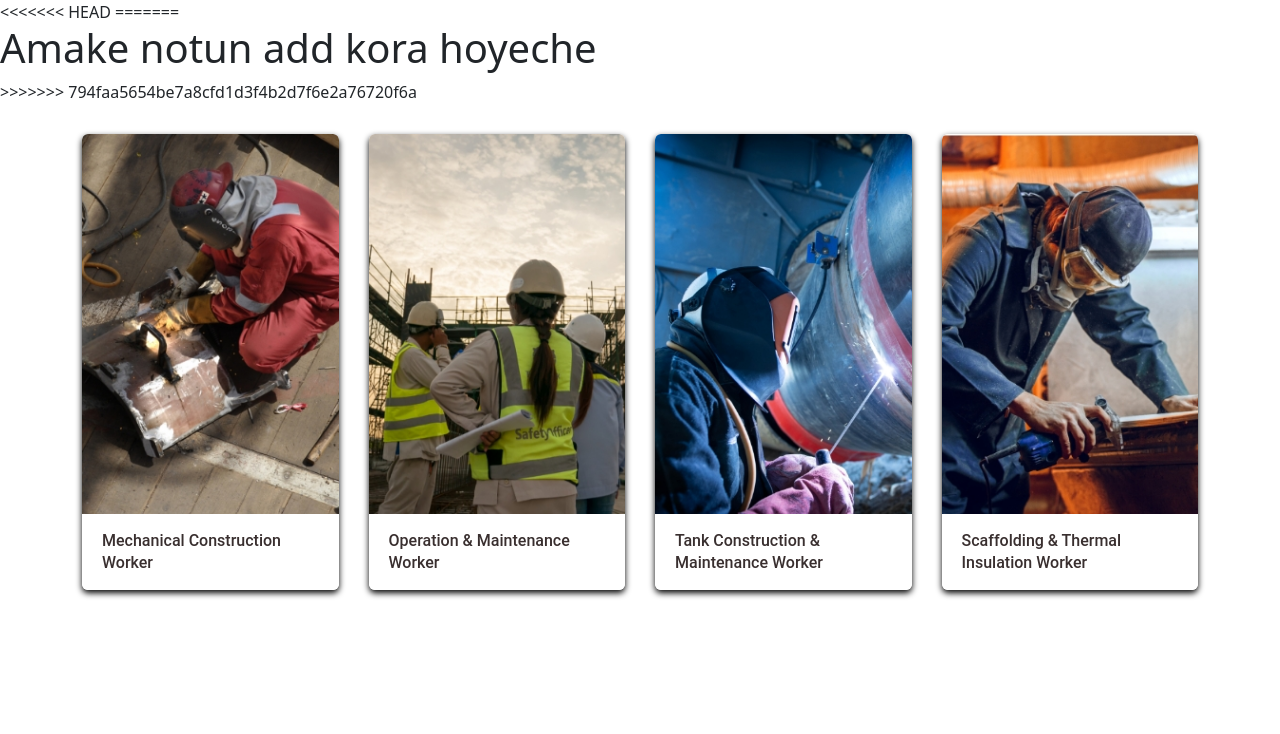
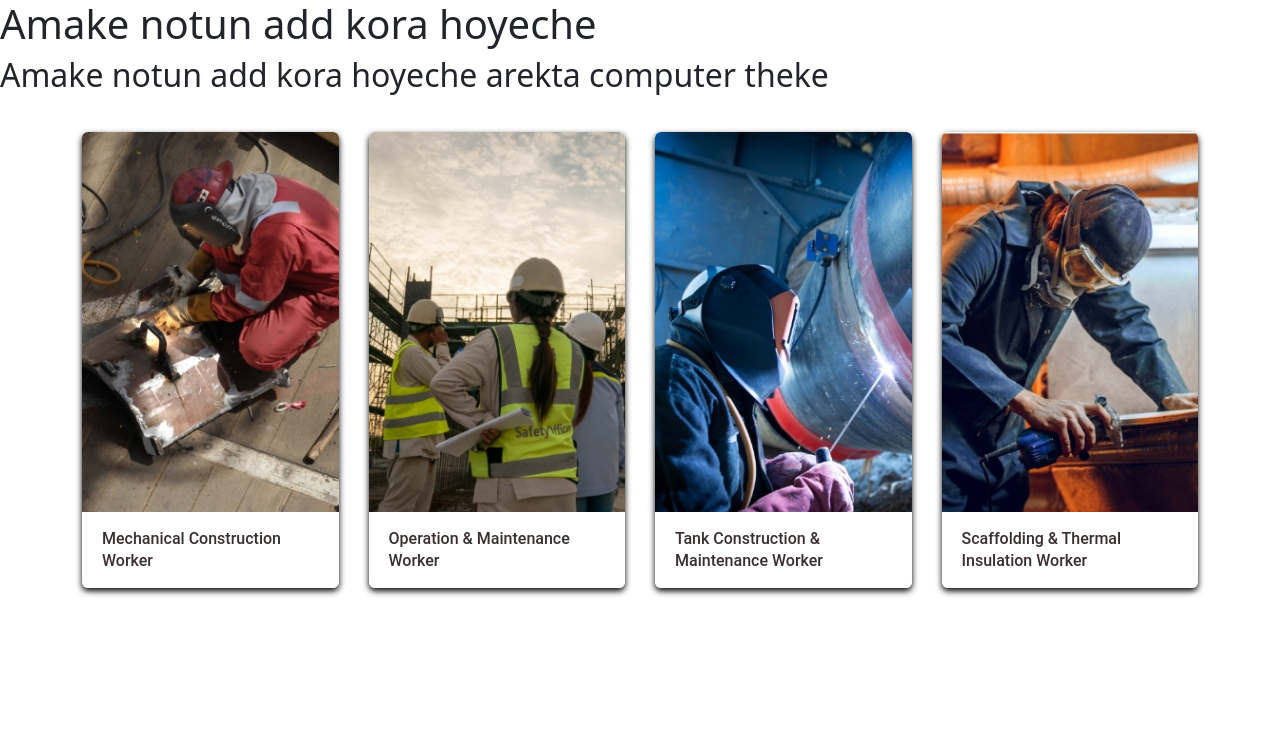
Before and after one commit to shohely1710/SIMPLE_XD_TO_HTML, a plain HTML site: page index.html in a window 1280 px wide. Shown: the top 734 px of the page. Drawn offline with nearby package versions, Linux system fonts and the light colour scheme.

Commit message:
amake notun add kora hoyeche arekta computer theke

```diff
--- a/index.html
+++ b/index.html
@@ -19,14 +19,14 @@
     <title>Hello, world!</title>
   </head>
   <body>
-<<<<<<< HEAD
+
 
 <!-- Download from github -->
-=======
+
 
       <h1>Amake notun add kora hoyeche</h1>
 
->>>>>>> 794faa5654be7a8cfd1d3f4b2d7f6e2a76720f6a
+      <h2>Amake notun add kora hoyeche arekta computer theke</h2>
        <div class="container">
         <div class="card-deck">
             <div class="card gallery-img">
```
